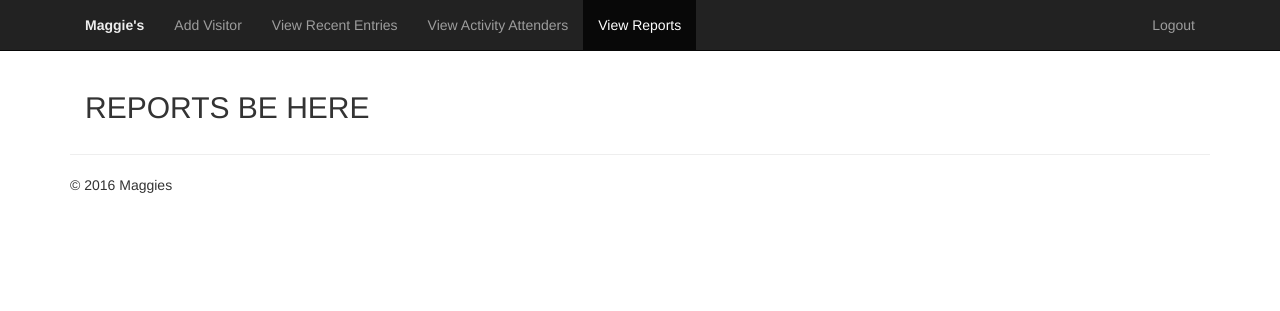
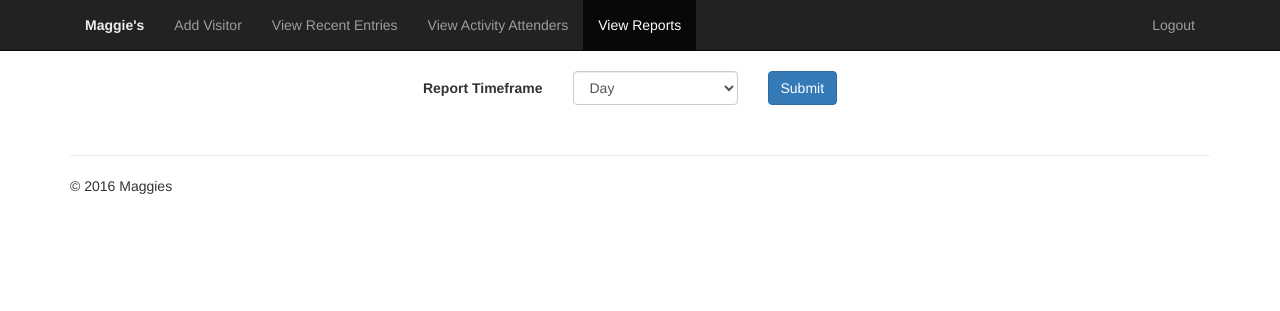
Before and after one commit to glasgow2016/team-18, a Django app: page /reports in a window 1280 px wide. Shown: the top 311 px of the page. Run offline with Django 3.2, Linux system fonts and the light colour scheme; the visitor is signed in with stand-in values (Sample User, id 1); some libraries are stand-ins or nearby versions.

Commit message:
Added reports Django form

```diff
--- a/maggies/maggies/forms.py
+++ b/maggies/maggies/forms.py
@@ -4,11 +4,22 @@ from .models import VisitNature, CancerSite, JourneyStage, MALE, FEMALE, OTHER,
 PWC = "PWC"
 CARER = "CAR"
 OTHER = "OTH"
+DAY = "DAY"
+WEEK = "WEEK"
+MONTH = "MONTH"
+YEAR = "YEAR"
 
 VISITOR_TYPE_CHOICES = (
     (PWC, 'Person with Cancer'),
     (CARER, 'Carer'),
     (OTHER, 'Other'),
+)
+
+REPORTS_TIMEFRAME_CHOICES = (
+    (DAY, "Day"),
+    (WEEK, "Week"),
+    (MONTH, "Month"),
+    (YEAR, "Year"),
 )
 
 class VisitorForm(forms.Form):
@@ -19,3 +30,6 @@ class VisitorForm(forms.Form):
     nature_of_visit = forms.ModelChoiceField(VisitNature.objects.all(), label="Nature of Visit")
     cancer_site = forms.ModelChoiceField(CancerSite.objects.all(), label="Cancer Site")
     journey_stage = forms.ModelChoiceField(JourneyStage.objects.all(), label="Journey Stage")
+
+class ReportsForm(forms.Form):
+    report_timeframe = forms.ChoiceField(choices=REPORTS_TIMEFRAME_CHOICES, label="Report Timeframe")
--- a/maggies/maggies/templates/reports.html
+++ b/maggies/maggies/templates/reports.html
@@ -1,5 +1,5 @@
 {% extends "base.html" %}
-{% load static %}
+{% load static i18n widget_tweaks %}
 
 {% block extra-css %}
 {% endblock %}
@@ -11,7 +11,24 @@
 
         <div class="row">
             <div class="col-md-12">
-              <h2>REPORTS BE HERE</h2>
+              <form class="form-horizontal" role="form" action="." method="post">
+                  {% csrf_token %}
+                  <div class="form-group">
+                      <label class="col-sm-5 control-label" for="id_{{ field.name }}">{{ form.report_timeframe.label }}</label>
+                      <div class="col-sm-2">
+                          {{ form.report_timeframe|attr:"class:form-control" }}
+                          {% if form.report_timeframe.help_text %}
+                              <p class="help-block"><small>{{ form.report_timeframe.help_text }}</small></p>
+                          {% endif %}
+                      </div>
+
+                      <div class="form-group">
+                          <div class="col-sm-2">
+                              <button type="submit" class="btn btn-primary">{% trans "Submit" %}</button>
+                          </div>
+                      </div>
+                  </div>
+              </form>
             </div>
         </div>
     </div> <!-- /container -->
--- a/maggies/maggies/views.py
+++ b/maggies/maggies/views.py
@@ -1,7 +1,7 @@
 from django.shortcuts import render, redirect
 from django.contrib.auth.decorators import login_required
 from django.contrib.auth import authenticate, login, logout
-from .forms import VisitorForm, PWC, CARER, OTHER
+from .forms import VisitorForm, PWC, CARER, OTHER, ReportsForm, DAY, WEEK, MONTH
 from .models import PwC, Carer, OtherVisitor, CancerInfo, Visitor
 
 
@@ -95,7 +95,17 @@ def logout_page(request):
 
 @login_required
 def reports(request):
-    return render(request, "reports.html")
+    if request.method=="POST":
+        form = ReportsForm(request.POST)
+        if form.is_valid():
+            print("Form is valid.")
+            form_report_type = form.cleaned_data["report_timeframe"]
+
+
+
+    form = ReportsForm()
+
+    return render(request, "reports.html", {"form": form})
 
 @login_required
 def recent(request):
```
